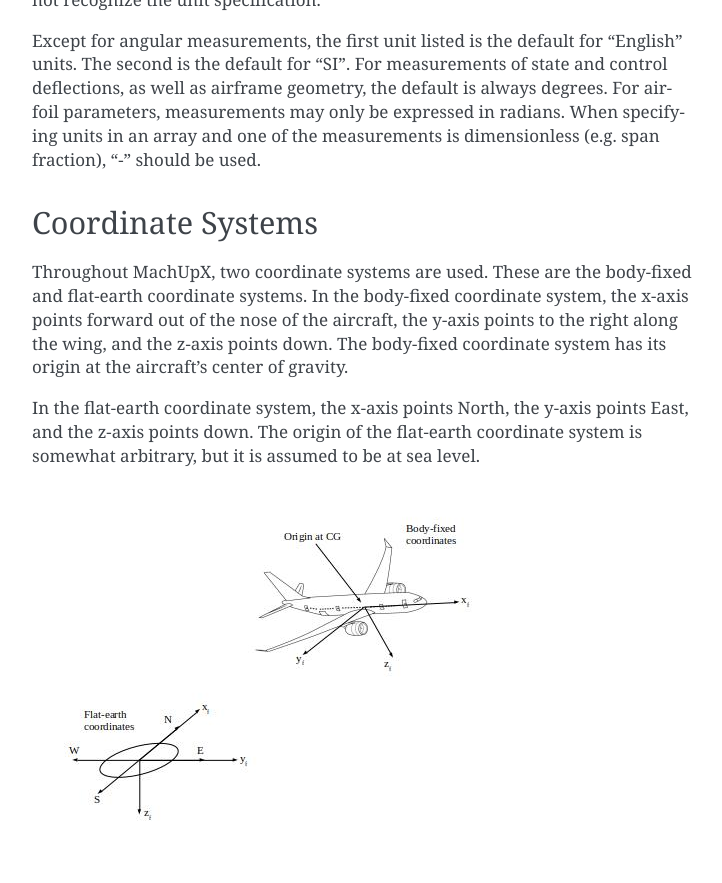
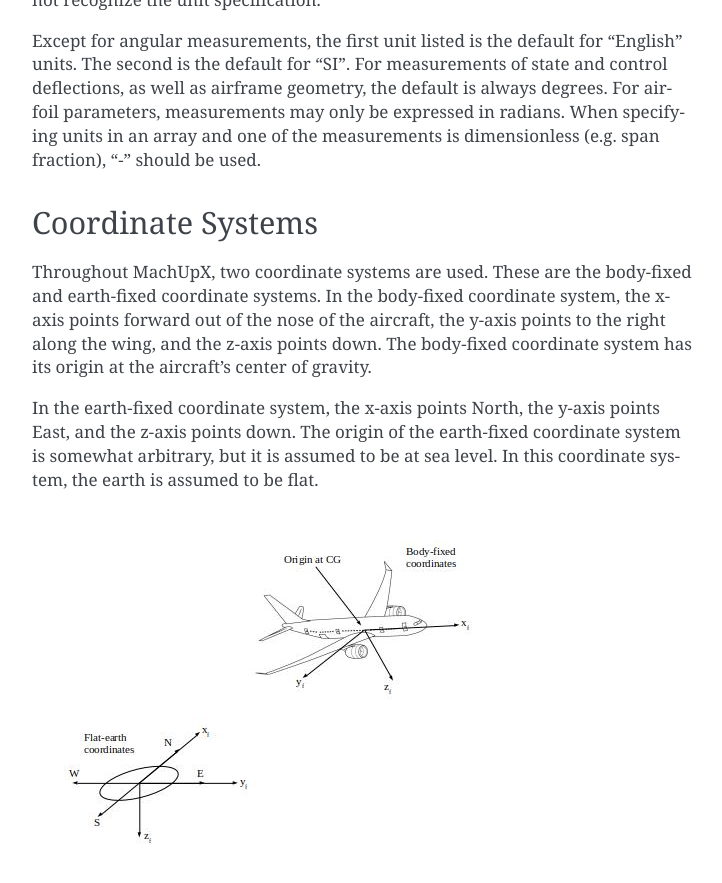
Before and after one commit to usuaero/MachUpX, a Sphinx documentation site: the page built from docs/source/creating_input_files.md, in a window 1280 px wide and 900 px high, scrolled down 1650 px. Shown: the top 883 px of the window, without its empty margins (388-1110 px from the left). Built offline with Sphinx 7.4.7, drawn with Linux system fonts in a browser that asks for light colours.

```diff
--- a/docs/source/creating_input_files.md
+++ b/docs/source/creating_input_files.md
@@ -72,14 +72,14 @@
 should be used.
 
 ## Coordinate Systems
-Throughout MachUpX, two coordinate systems are used. These are the body-fixed and flat-earth coordinate
+Throughout MachUpX, two coordinate systems are used. These are the body-fixed and earth-fixed coordinate
 systems. In the body-fixed coordinate system, the x-axis points forward out of the nose of the aircraft,
 the y-axis points to the right along the wing, and the z-axis points down. The body-fixed coordinate
 system has its origin at the aircraft's center of gravity.
 
-In the flat-earth coordinate system, the x-axis points North, the y-axis points East, and the z-axis
-points down. The origin of the flat-earth coordinate system is somewhat arbitrary, but it is assumed
-to be at sea level.
+In the earth-fixed coordinate system, the x-axis points North, the y-axis points East, and the z-axis
+points down. The origin of the earth-fixed coordinate system is somewhat arbitrary, but it is assumed
+to be at sea level. In this coordinate system, the earth is assumed to be flat.
 
 ![image](CoordinateSystems.jpg "Coordinate Systems in MachUpX")
 
--- /dev/null
+++ b/docs/source/requirements.txt
@@ -0,0 +1 @@
+sphinx_markdown_tables
```
